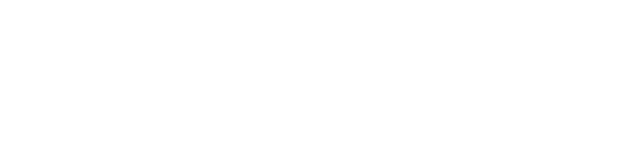
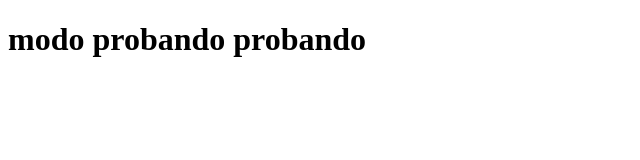
Before and after one commit to Granger-Francia/hello-world, a plain HTML site: page pagina2.html in a window 1280 px wide. Shown: the whole page, without its empty margins (0-640 px from the left). Drawn offline with Linux system fonts and the light colour scheme.

```diff
--- a/pagina2.html
+++ b/pagina2.html
@@ -4,8 +4,10 @@
     <meta charset="UTF-8">
     <meta name="viewport" content="width=device-width, initial-scale=1.0">
     <title>Segunda pagina de prueba</title>
+
 </head>
 <body>
+<h1>modo probando probando</h1>
 
 </body>
 </html>
```
